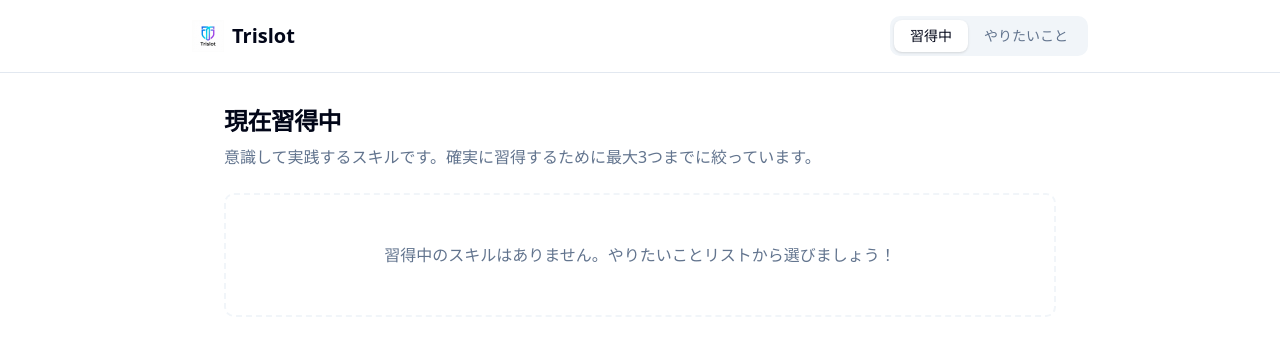
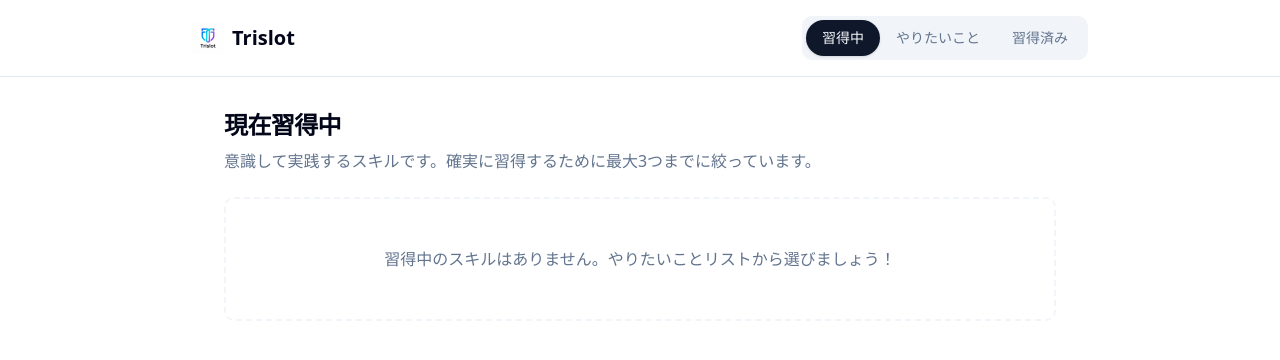
Before and after one commit to makkenno/trislot, a React (Vite) app: page / in a window 1280 px wide. Shown: the top 360 px of the page. Built offline with nearby package versions, Linux system fonts and the light colour scheme.

Commit message:
feat: Add completed skills history view, store, and navigation.

```diff
--- a/src/components/features/active-skills-view.tsx
+++ b/src/components/features/active-skills-view.tsx
@@ -69,8 +69,13 @@ function getRankStyles(rank: Rank) {
 }
 
 export function ActiveSkillsView() {
-  const { activeSkills, updateActiveSkill, moveToBacklog, deleteActiveSkill } =
-    useSkillStore();
+  const {
+    activeSkills,
+    updateActiveSkill,
+    moveToBacklog,
+    moveToHistory,
+    deleteActiveSkill,
+  } = useSkillStore();
   const [confirmState, setConfirmState] = useState<{
     isOpen: boolean;
     itemId: string | null;
@@ -87,6 +92,8 @@ export function ActiveSkillsView() {
         deleteActiveSkill(confirmState.itemId);
       } else if (confirmState.type === "backlog") {
         moveToBacklog(confirmState.itemId);
+      } else if (confirmState.type === "master") {
+        moveToHistory(confirmState.itemId);
       }
       setConfirmState({ isOpen: false, itemId: null, type: null });
     }
@@ -141,7 +148,7 @@ export function ActiveSkillsView() {
         }
         message={
           confirmState.type === "master"
-            ? "このスキルを習得完了にしますか？（リストから削除されます）"
+            ? "このスキルを習得完了にしますか？（習得済みリストに移動します）"
             : confirmState.type === "backlog"
               ? "このスキルをやりたいことリストに戻しますか？"
               : "このスキルを習得中リストから削除しますか？"
--- /dev/null
+++ b/src/components/features/history-view.tsx
@@ -0,0 +1,94 @@
+import { Trash2, Trophy } from "lucide-react";
+import { useState } from "react";
+import { useSkillStore } from "../../stores/skill-store";
+import { ConfirmDialog } from "../common/confirm-dialog";
+
+export function HistoryView() {
+  const { history, deleteHistoryItem } = useSkillStore();
+  const [deleteId, setDeleteId] = useState<string | null>(null);
+
+  const handleDelete = () => {
+    if (deleteId) {
+      deleteHistoryItem(deleteId);
+      setDeleteId(null);
+    }
+  };
+
+  return (
+    <div className="space-y-6">
+      <div className="space-y-2">
+        <h2 className="text-2xl font-bold tracking-tight">習得済みリスト</h2>
+        <p className="text-muted-foreground">
+          これまでに習得したスキルです。素晴らしい成果です！
+        </p>
+      </div>
+
+      <div className="grid gap-4 md:grid-cols-2 lg:grid-cols-3">
+        {history.length === 0 ? (
+          <div className="md:col-span-2 lg:col-span-3 text-center py-12 text-muted-foreground border-2 border-dashed border-muted rounded-lg">
+            まだ習得済みのスキルはありません。
+          </div>
+        ) : (
+          history.map((item) => (
+            <div
+              key={item.id}
+              className="rounded-xl border border-amber-500/50 bg-amber-500/5 text-card-foreground shadow-sm relative overflow-hidden"
+            >
+              <div className="absolute top-0 right-0 p-3 opacity-10 pointer-events-none">
+                <Trophy className="w-24 h-24 text-amber-500" />
+              </div>
+              <div className="p-6 relative z-10">
+                <h3 className="text-xl font-bold mb-2 flex items-center gap-2">
+                  <Trophy className="w-5 h-5 text-amber-500" />
+                  {item.title}
+                </h3>
+                <div className="text-sm text-muted-foreground space-y-1">
+                  <p>開始日: {new Date(item.startedAt).toLocaleDateString()}</p>
+                  <p>
+                    完了日: {new Date(item.completedAt).toLocaleDateString()}
+                  </p>
+                </div>
+                {item.context && (
+                  <div className="mt-4 p-3 bg-background/50 rounded-lg text-sm">
+                    <p className="font-semibold text-xs text-muted-foreground mb-1">
+                      実践した場面
+                    </p>
+                    <p>{item.context}</p>
+                  </div>
+                )}
+                {item.action && (
+                  <div className="mt-2 p-3 bg-background/50 rounded-lg text-sm">
+                    <p className="font-semibold text-xs text-muted-foreground mb-1">
+                      具体的な行動
+                    </p>
+                    <p>{item.action}</p>
+                  </div>
+                )}
+              </div>
+              <div className="p-3 bg-amber-500/10 border-t border-amber-500/20 flex justify-end">
+                <button
+                  type="button"
+                  onClick={() => setDeleteId(item.id)}
+                  className="text-sm text-muted-foreground hover:text-destructive flex items-center gap-1.5 transition-colors"
+                >
+                  <Trash2 className="w-4 h-4" />
+                  履歴から削除
+                </button>
+              </div>
+            </div>
+          ))
+        )}
+      </div>
+
+      <ConfirmDialog
+        isOpen={!!deleteId}
+        title="履歴の削除"
+        message="この記録を永久に削除しますか？"
+        confirmLabel="削除"
+        isDestructive
+        onConfirm={handleDelete}
+        onCancel={() => setDeleteId(null)}
+      />
+    </div>
+  );
+}
--- a/src/components/layout/app-shell.tsx
+++ b/src/components/layout/app-shell.tsx
@@ -20,10 +20,10 @@ export function AppShell({ children }: AppShellProps) {
             <button
               type="button"
               onClick={() => setMode("active")}
-              className={`px-4 py-1.5 rounded-md text-sm font-medium transition-colors ${
+              className={`px-4 py-2 rounded-full text-sm font-medium transition-colors ${
                 mode === "active"
-                  ? "bg-background shadow-sm text-foreground"
-                  : "text-muted-foreground hover:text-foreground"
+                  ? "bg-primary text-primary-foreground shadow-sm"
+                  : "text-muted-foreground hover:bg-muted"
               }`}
             >
               習得中
@@ -31,13 +31,24 @@ export function AppShell({ children }: AppShellProps) {
             <button
               type="button"
               onClick={() => setMode("backlog")}
-              className={`px-4 py-1.5 rounded-md text-sm font-medium transition-colors ${
+              className={`px-4 py-2 rounded-full text-sm font-medium transition-colors ${
                 mode === "backlog"
-                  ? "bg-background shadow-sm text-foreground"
-                  : "text-muted-foreground hover:text-foreground"
+                  ? "bg-primary text-primary-foreground shadow-sm"
+                  : "text-muted-foreground hover:bg-muted"
               }`}
             >
               やりたいこと
+            </button>
+            <button
+              type="button"
+              onClick={() => setMode("history")}
+              className={`px-4 py-2 rounded-full text-sm font-medium transition-colors ${
+                mode === "history"
+                  ? "bg-primary text-primary-foreground shadow-sm"
+                  : "text-muted-foreground hover:bg-muted"
+              }`}
+            >
+              習得済み
             </button>
           </nav>
         </div>
--- a/src/main.tsx
+++ b/src/main.tsx
@@ -3,15 +3,18 @@ import { createRoot } from "react-dom/client";
 import "./style.css";
 import { ActiveSkillsView } from "./components/features/active-skills-view";
 import { BacklogView } from "./components/features/backlog-view";
+import { HistoryView } from "./components/features/history-view";
 import { AppShell } from "./components/layout/app-shell";
 import { useSkillStore } from "./stores/skill-store";
 
 function App() {
-  const { mode } = useSkillStore();
+  const mode = useSkillStore((state) => state.mode);
 
   return (
     <AppShell>
-      {mode === "active" ? <ActiveSkillsView /> : <BacklogView />}
+      {mode === "active" && <ActiveSkillsView />}
+      {mode === "backlog" && <BacklogView />}
+      {mode === "history" && <HistoryView />}
     </AppShell>
   );
 }
--- a/src/stores/skill-store.ts
+++ b/src/stores/skill-store.ts
@@ -1,20 +1,23 @@
 import { create } from "zustand";
 import { createJSONStorage, persist } from "zustand/middleware";
 import { indexedDBStorage } from "../lib/indexeddb-storage";
-import type { ActiveSkill, BacklogItem } from "../types/skill";
+import type { ActiveSkill, BacklogItem, HistoryItem } from "../types/skill";
 
 interface SkillState {
-  mode: "backlog" | "active";
+  mode: "backlog" | "active" | "history";
   backlog: BacklogItem[];
   activeSkills: ActiveSkill[];
+  history: HistoryItem[];
 
-  setMode: (mode: "backlog" | "active") => void;
+  setMode: (mode: "backlog" | "active" | "history") => void;
   addBacklogItem: (title: string) => void;
   moveToActive: (itemId: string) => void;
   moveToBacklog: (skillId: string) => void;
+  moveToHistory: (skillId: string) => void;
   updateActiveSkill: (id: string, updates: Partial<ActiveSkill>) => void;
   deleteBacklogItem: (id: string) => void;
   deleteActiveSkill: (id: string) => void;
+  deleteHistoryItem: (id: string) => void;
 }
 
 export const useSkillStore = create<SkillState>()(
@@ -23,6 +26,7 @@ export const useSkillStore = create<SkillState>()(
       mode: "active",
       backlog: [],
       activeSkills: [],
+      history: [],
 
       setMode: (mode) => set({ mode }),
 
@@ -38,8 +42,6 @@ export const useSkillStore = create<SkillState>()(
       moveToActive: (itemId) => {
         const { backlog, activeSkills } = get();
         if (activeSkills.length >= 3) {
-          // Ideally invoke a toast or error here, handled by UI logic usually
-          // For now, we simply return
           console.warn("Cannot have more than 3 active skills.");
           return;
         }
@@ -70,12 +72,29 @@ export const useSkillStore = create<SkillState>()(
         const newItem: BacklogItem = {
           id: skill.id,
           title: skill.title,
-          createdAt: Date.now(), // Reset date or keep original? Keeping new date for sort order at top
+          createdAt: Date.now(),
         };
 
         set((state) => ({
           activeSkills: state.activeSkills.filter((s) => s.id !== skillId),
           backlog: [newItem, ...state.backlog],
+        }));
+      },
+
+      moveToHistory: (skillId) => {
+        const { activeSkills } = get();
+        const skill = activeSkills.find((s) => s.id === skillId);
+        if (!skill) return;
+
+        const historyItem: HistoryItem = {
+          ...skill,
+          completedAt: Date.now(),
+          proficiency: 100, // Ensure it's marked as complete
+        };
+
+        set((state) => ({
+          activeSkills: state.activeSkills.filter((s) => s.id !== skillId),
+          history: [historyItem, ...state.history],
         }));
       },
 
@@ -98,6 +117,12 @@ export const useSkillStore = create<SkillState>()(
           activeSkills: state.activeSkills.filter((s) => s.id !== id),
         }));
       },
+
+      deleteHistoryItem: (id) => {
+        set((state) => ({
+          history: state.history.filter((i) => i.id !== id),
+        }));
+      },
     }),
     {
       name: "skill-storage",
--- a/src/types/skill.ts
+++ b/src/types/skill.ts
@@ -12,3 +12,7 @@ export interface ActiveSkill {
   proficiency: number; // 0 to 100
   startedAt: number;
 }
+
+export interface HistoryItem extends ActiveSkill {
+  completedAt: number;
+}
```
